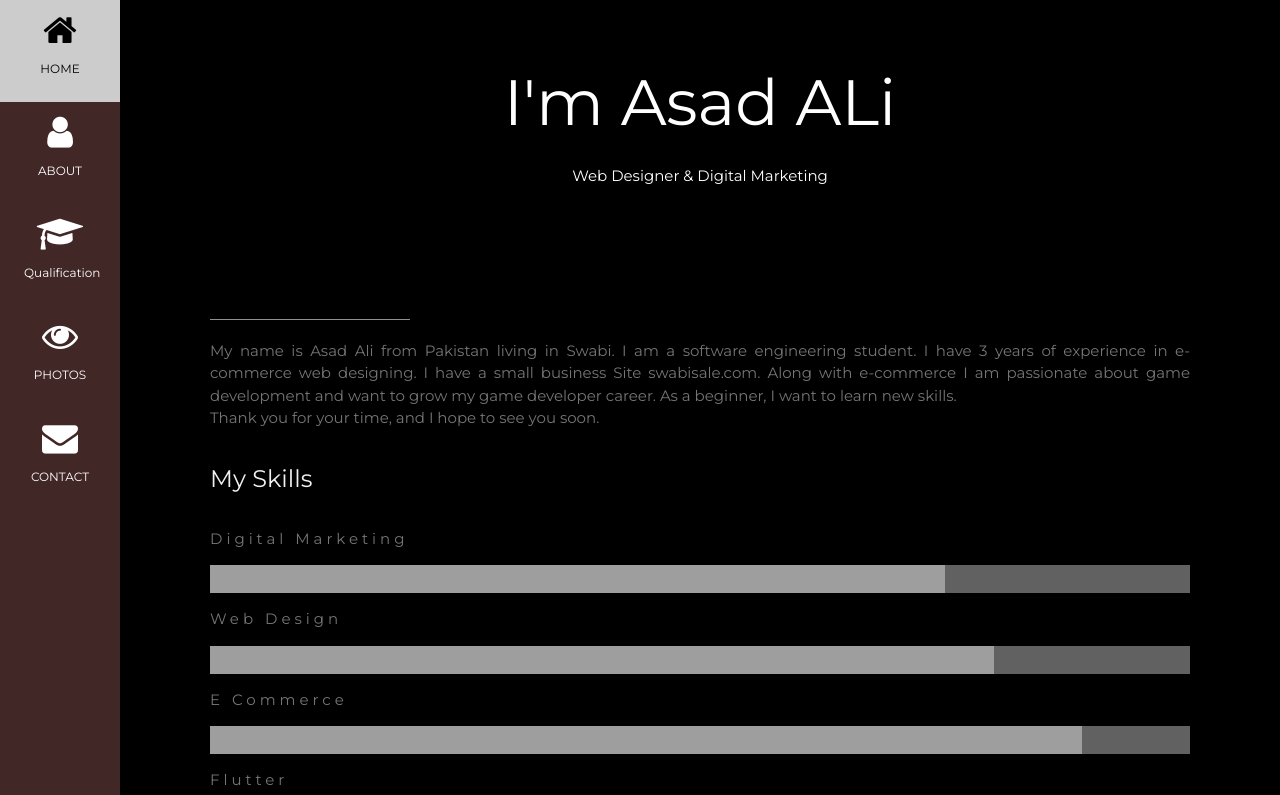
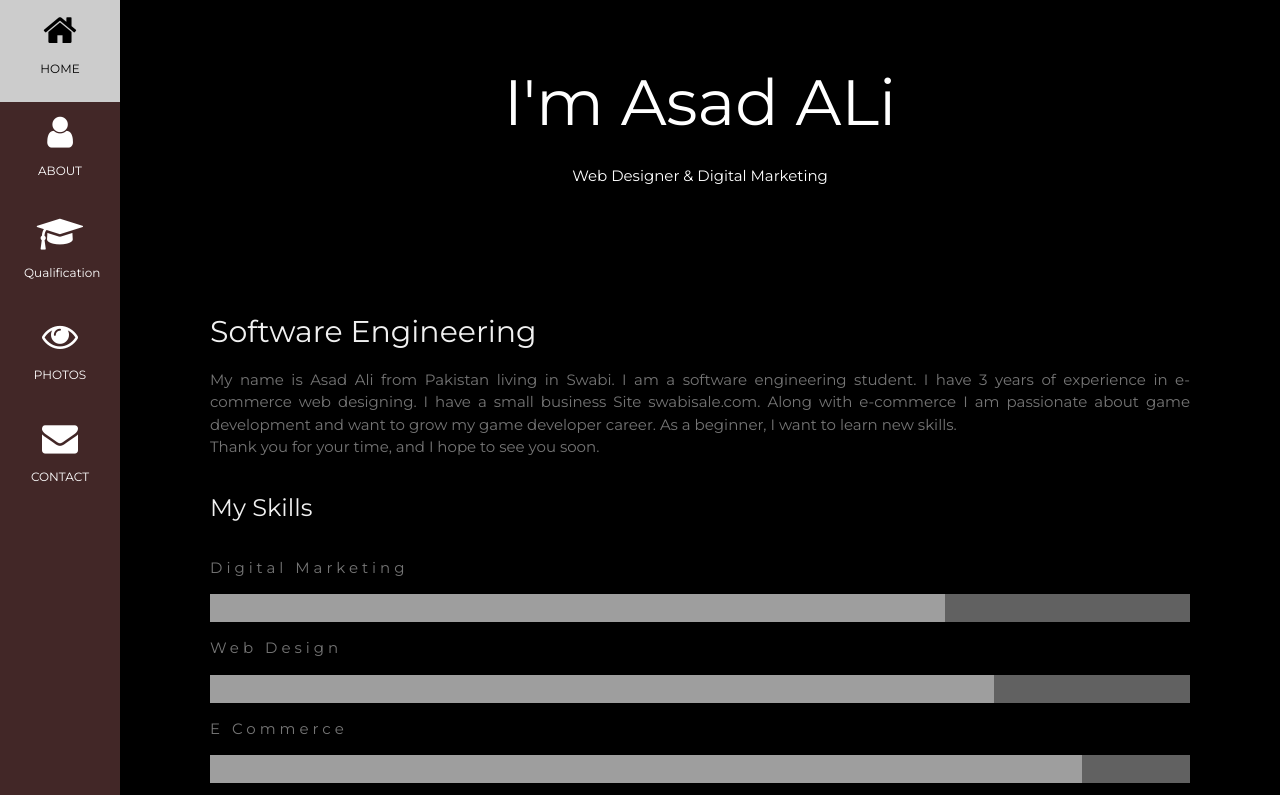
Before and after one commit to Asadalicomsian/mycv, a plain HTML site: page index.html in a window 1280 px wide. Shown: the top 795 px of the page. Drawn offline with nearby package versions, Linux system fonts and the light colour scheme.

Commit message:
Update index.html

```diff
--- a/index.html
+++ b/index.html
@@ -67,8 +67,7 @@ body, h1,h2,h3,h4,h5,h6 {font-family: "Montserrat", sans-serif}
 
   <!-- About Section -->
   <div class="w3-content w3-justify w3-text-grey w3-padding-64" id="about">
-    <h2 class="w3-text-light-grey"></h2>
-    <hr style="width:200px" class="w3-opacity">
+    <h2 class="w3-text-light-grey">Software Engineering</h2>
     <p>My name is Asad Ali from Pakistan living in Swabi. I am a software engineering student. I have 3 years of experience in e-commerce web designing.
       I have a small business Site swabisale.com. Along with e-commerce I am passionate about game development and want to grow my game developer career.
       As a beginner, I want to learn new skills. <br>
```
